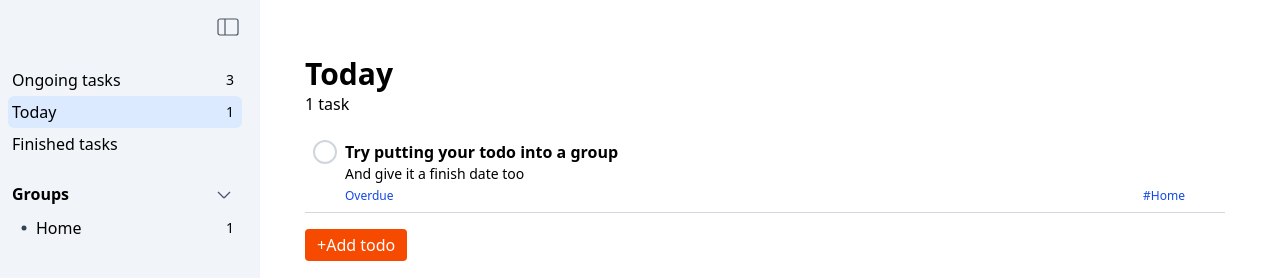
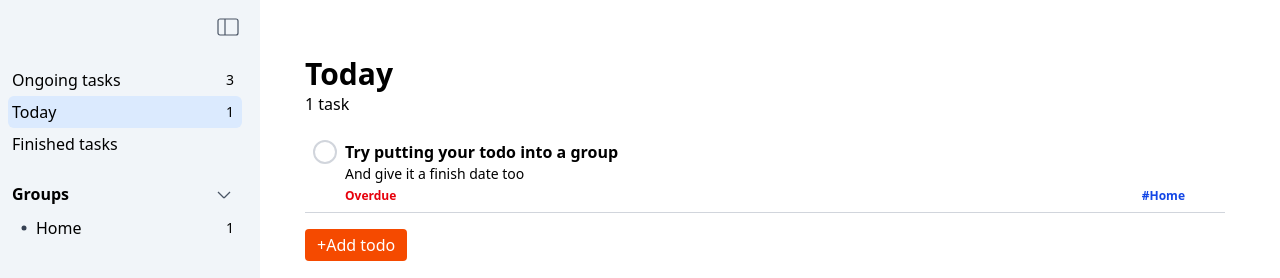
Before and after one commit to Sveldevorls/todoer, a React (Vite) app: page /today in a window 1280 px wide. Shown: the top 278 px of the page. Built offline with nearby package versions, Linux system fonts and the light colour scheme.

Commit message:
Add colors for dates in TodoCard

```diff
--- a/src/components/TodoCard.tsx
+++ b/src/components/TodoCard.tsx
@@ -19,11 +19,11 @@ export default function TodoCard({ todo }: { todo: TodoObject }) {
   const navigate = useNavigate();
   const dispatch = useAppDispatch();
 
-  function formatDate(UNIXtimestamp: string) {
+  function formatDate(dateTimestamp: string) {
     const today = new Date();
     const tomorrow = new Date(today); tomorrow.setDate(tomorrow.getDate() + 1);
     const yesterday = new Date(today); yesterday.setDate(yesterday.getDate() - 1);
-    const inputDate = new Date(parseInt(UNIXtimestamp, 10));
+    const inputDate = new Date(parseInt(dateTimestamp, 10));
 
     // before today - overdue
     if (inputDate < today) {
@@ -47,6 +47,28 @@ export default function TodoCard({ todo }: { todo: TodoObject }) {
     }
     // future date - MMM DD
     return inputDate.toLocaleDateString("en-US", { month: "short", day: "numeric" })
+  }
+
+  function formatDateColor(dateTimestamp: string) {
+    const today = new Date();
+    const yesterday = new Date(today); yesterday.setDate(yesterday.getDate() - 1);
+    const inputDate = new Date(parseInt(dateTimestamp, 10));
+
+    // overdue - red
+    if (inputDate < today) {
+      return "text-red-600"
+    }
+    // today - green
+    else if (
+      inputDate.getFullYear() === today.getFullYear() &&
+      inputDate.getMonth() === today.getMonth() &&
+      inputDate.getDay() === today.getDay()
+    ) {
+      return "text-green-600"
+    }
+    // future - blue
+    return "text-blue-700"
+
   }
 
   function handleTodoToggleClick() {
@@ -86,11 +108,11 @@ export default function TodoCard({ todo }: { todo: TodoObject }) {
           <h3 className="font-bold truncate">{todo.title}</h3>
           <p className="break-all line-clamp-2 text-sm">{todo.description}</p>
         </div>
-        <div className="flex items-center mt-1 text-xs text-blue-700">
+        <div className="flex items-center mt-1 text-xs text-blue-700 font-black">
           <div className="flex gap-1 [&>p+p:before]:content-['•'] [&>p+p:before]:mr-[4px]">
             {
               todo.date &&
-              <p>
+              <p className={`${formatDateColor(todo.date)}`}>
                 {formatDate(todo.date)}
               </p>
             }
```
